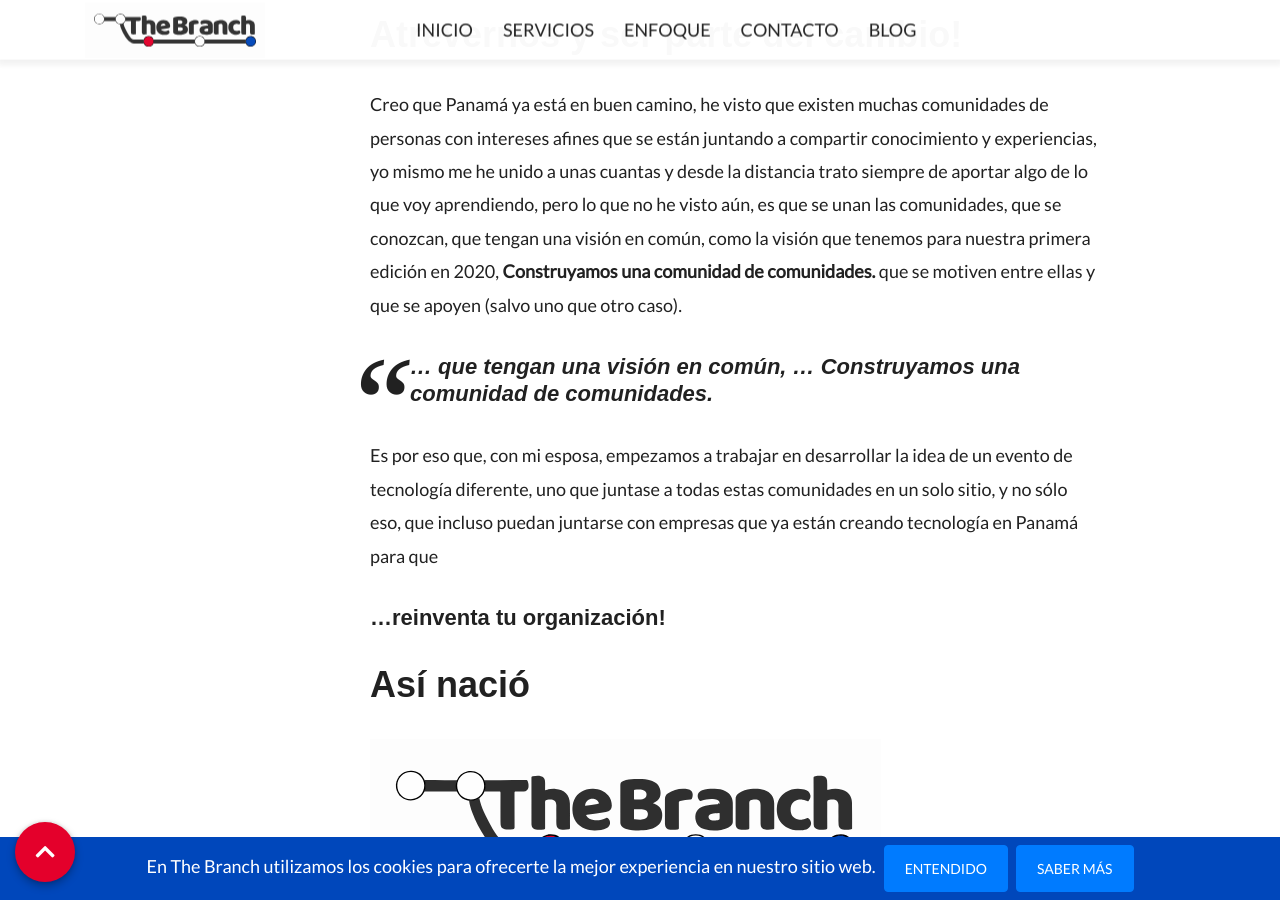
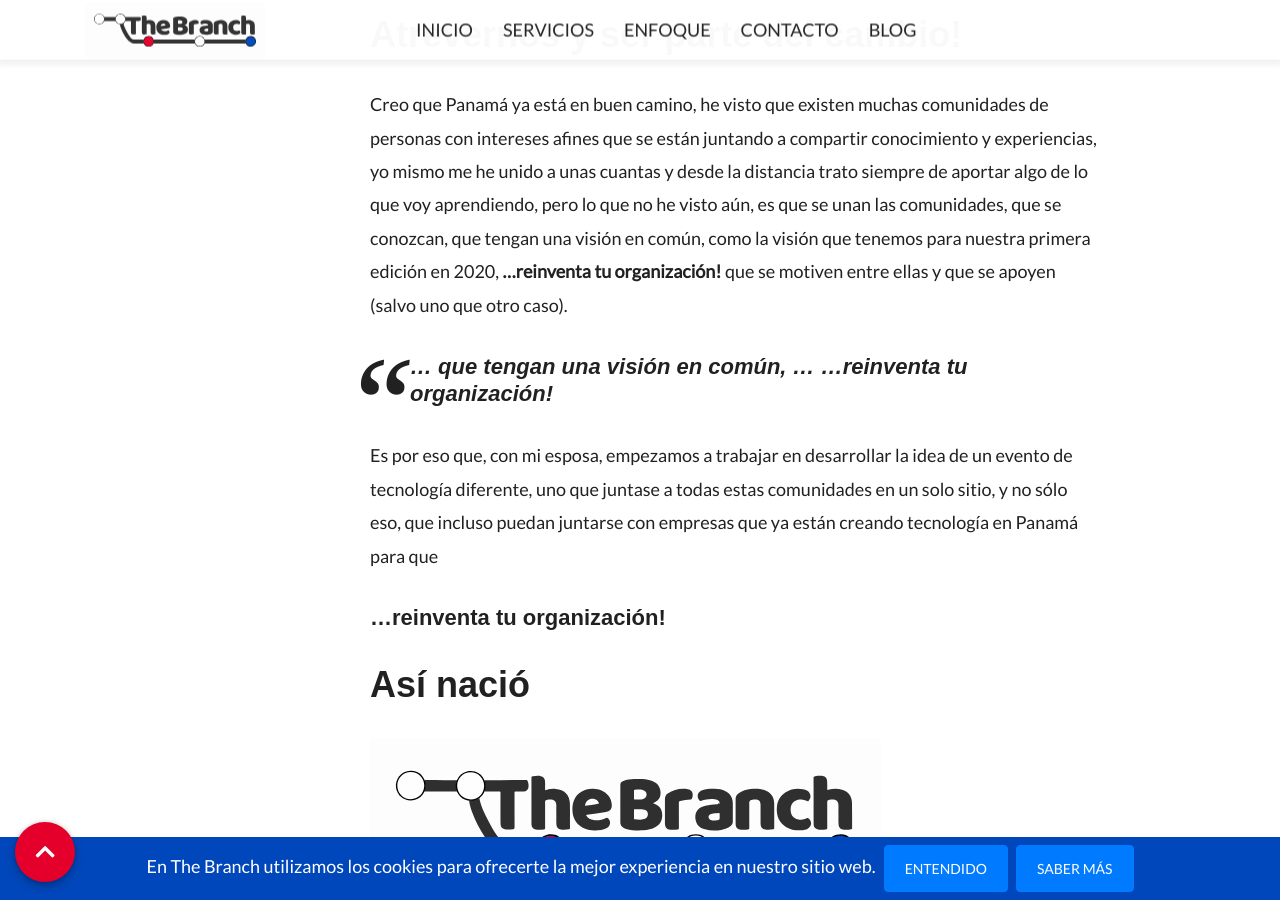
Before and after one commit to marvlm/thebranchconf, a Jekyll site: the page built from _posts/2020-01-02-como-nace-the-branch.md, in a window 1280 px wide and 900 px high, scrolled down 4191 px. Built offline with Jekyll 4.4.1, drawn with Linux system fonts in a browser that asks for light colours; nearby versions of some CDN libraries; some web fonts are replaced; comment, search, counter and statistics services are not loaded.

```diff
--- a/_config.yml
+++ b/_config.yml
@@ -23,8 +23,8 @@ color: "#2f2f2f"
 title: "The Branch Agilidad e Innovación"
 tagline: el socio en agilidad y transformación organizativa que te ayudará a descubrir una mejor forma de trabajar...
 slogan: "...reinventa tu organización!"
-description: The Branch es el evento de conferencias de desarrollo de software, tecnología e innovación, más grande de Panamá. Juntos evolucionamos Panamá!
-community: Construyamos una comunidad de comunidades.
+description: The Branch es el socio en agilidad y transformación organizativa que te ayudará a descubrir una mejor forma de trabajar. Evolucionemos juntos!
+community: ...reinventa tu organización!
 date: "Panamá"
 place: "República de Panamá."
 city: "CIUDAD DE PANAMÁ"
```
